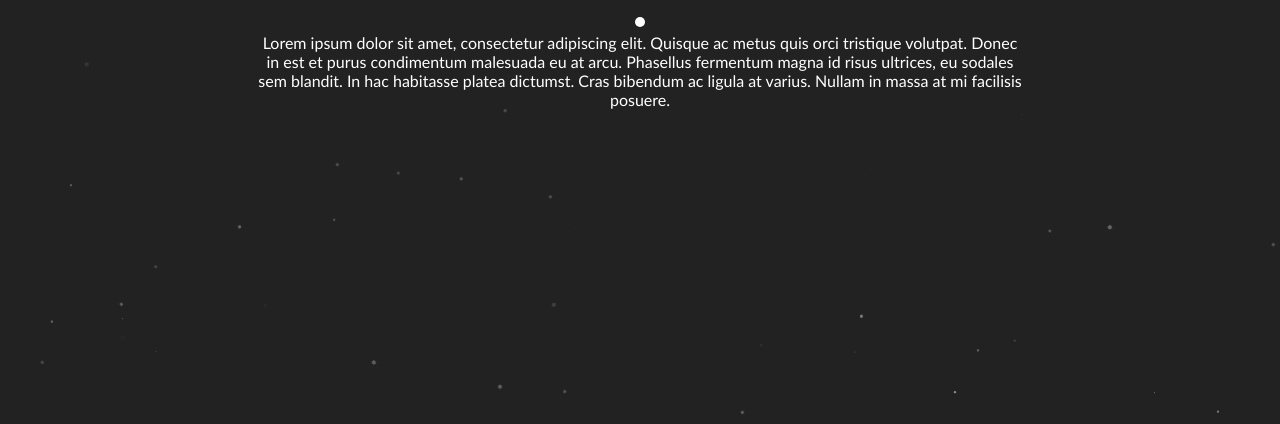
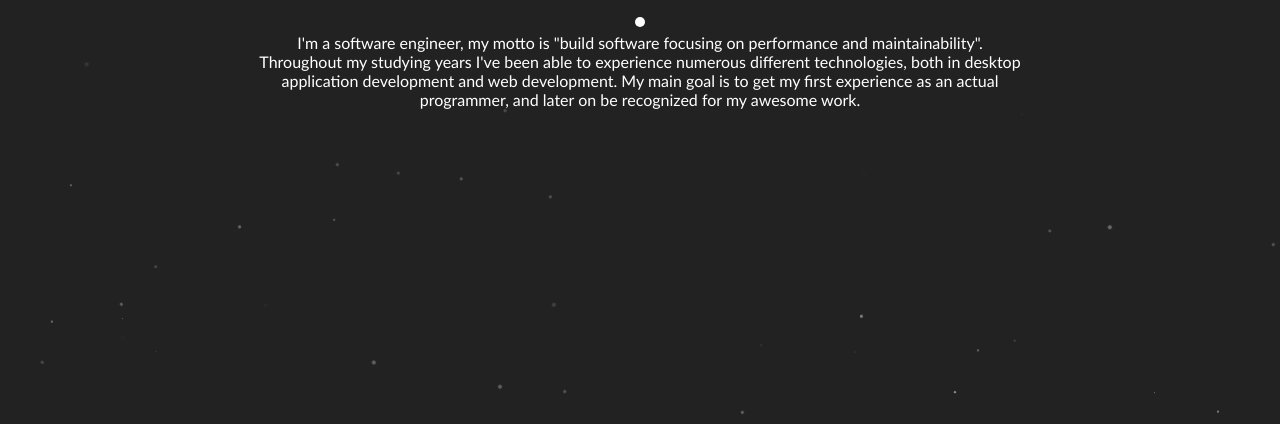
Before and after one commit to WesleyHanauer/Portfolio, a plain HTML site: page index.html in a window 1280 px wide. Shown: the part 368-792 px from the top of the page. Drawn offline with Linux system fonts and the light colour scheme.

Commit message:
Changed the 'about' text

```diff
--- a/index.html
+++ b/index.html
@@ -14,7 +14,7 @@
                 <h2>Software Engineer</h2>
             </div>
             <div class="about-me">
-                <p>Lorem ipsum dolor sit amet, consectetur adipiscing elit. Quisque ac metus quis orci tristique volutpat. Donec in est et purus condimentum malesuada eu at arcu. Phasellus fermentum magna id risus ultrices, eu sodales sem blandit. In hac habitasse platea dictumst. Cras bibendum ac ligula at varius. Nullam in massa at mi facilisis posuere.</p>
+                <p>I'm a software engineer, my motto is "build software focusing on performance and maintainability". Throughout my studying years I've been able to experience numerous different technologies, both in desktop application development and web development. My main goal is to get my first experience as an actual programmer, and later on be recognized for my awesome work.</p>
             </div>
         </div>
     </div>
```
